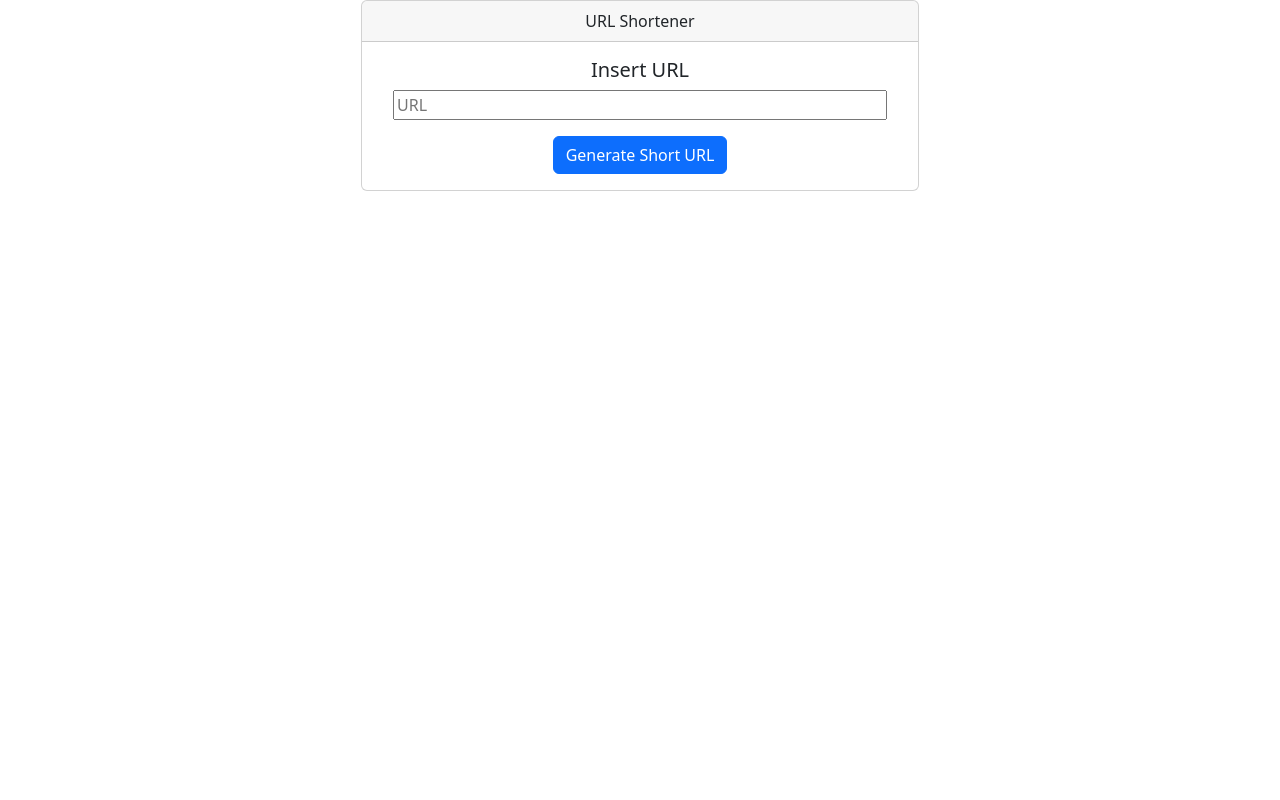
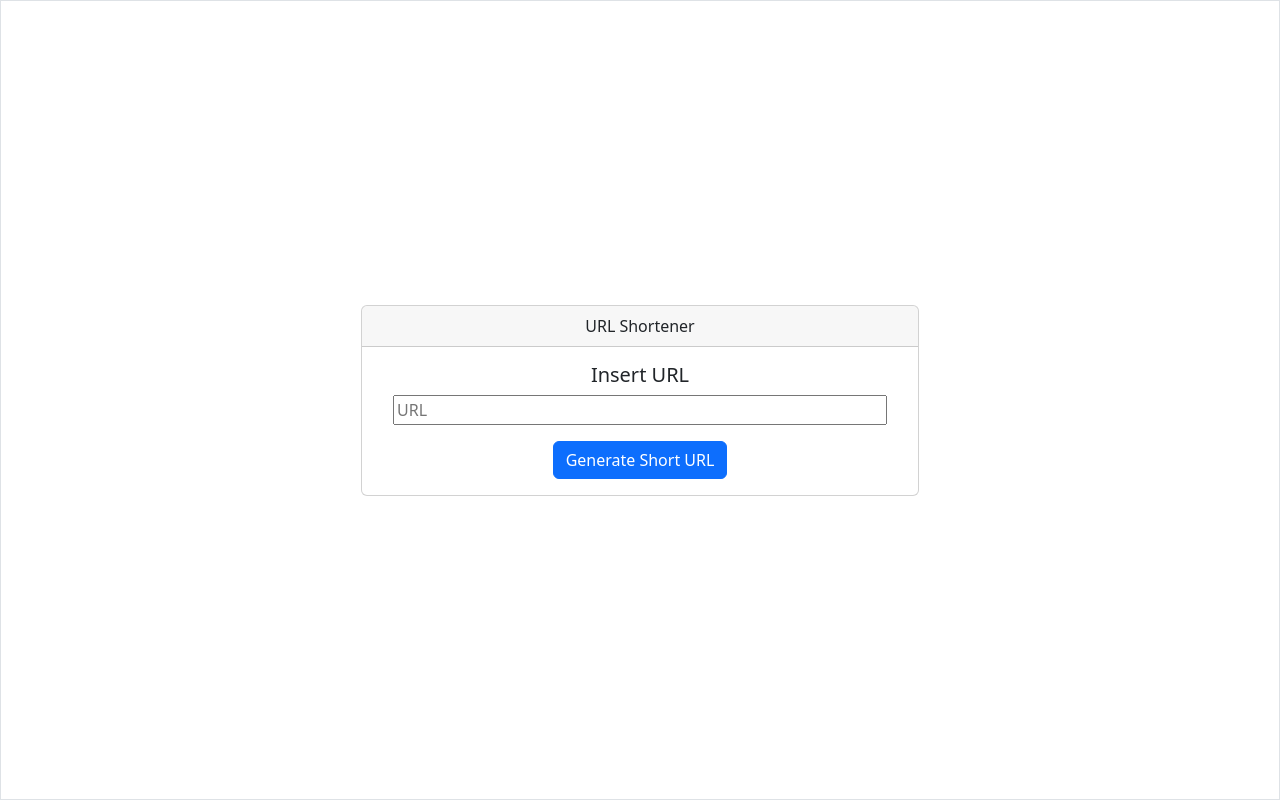
Before and after one commit to dangh2809/URLShortener, a React (Create React App) app in the folder frontend/: page / in a window 1280 px wide. Built offline with nearby package versions, Linux system fonts and the light colour scheme.

Commit message:
center page

```diff
--- a/frontend/src/components/HomePage.js
+++ b/frontend/src/components/HomePage.js
@@ -67,7 +67,7 @@
         )
     }
     return(
-
+        <div className="border d-flex align-items-center justify-content-center" style={{height: '100vh'}}>
         <div className="container ">
             <div class="card text-center w-50 mx-auto my-auto">
                 <div class="card-header">
@@ -88,7 +88,7 @@
             </div>
             {isResult ? Result(): null}
         </div>
-
+        </div>
     )
 }
 export default HomePage;
```
